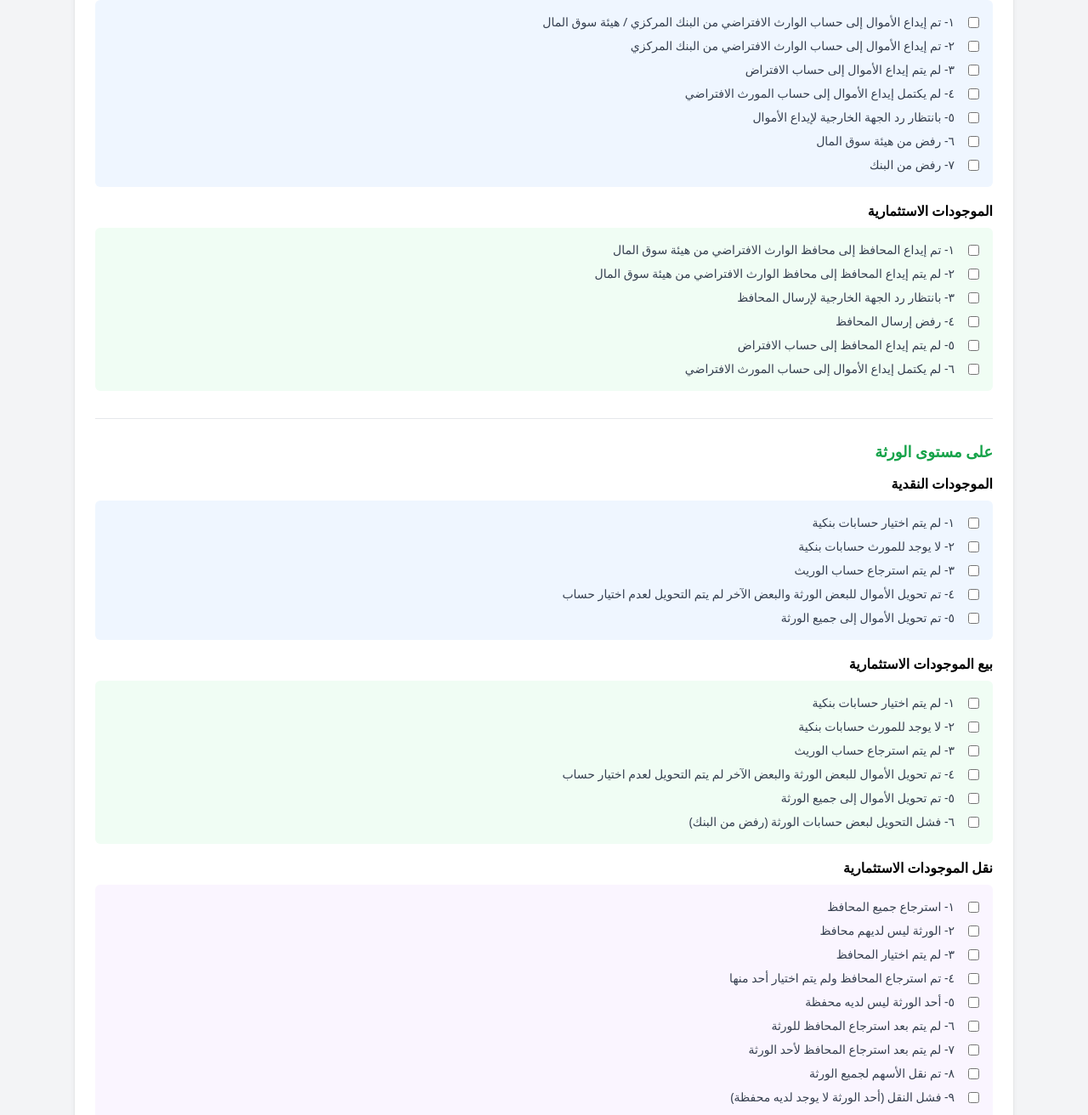
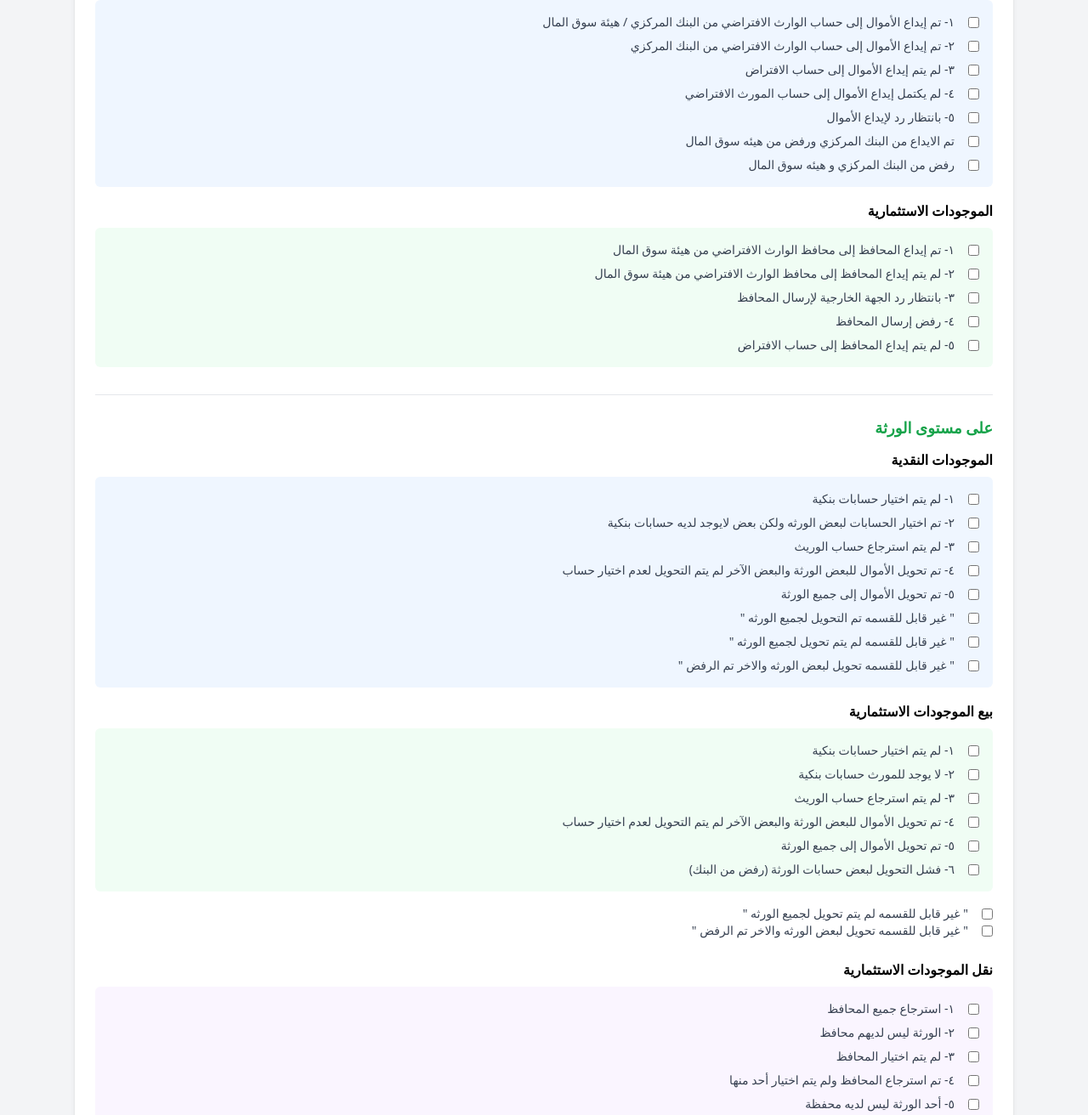
Before and after one commit to NORAHALSAEDI/turakat-reports, a plain HTML site: page index.html in a window 1280 px wide. Shown: the part 440-1752 px from the top of the page at 85% size. Drawn offline with nearby package versions, Linux system fonts and the light colour scheme.

Commit message:
تحديث: إضافة واجهة متكاملة ونظام التقارير

```diff
--- a/index.html
+++ b/index.html
@@ -108,16 +108,17 @@
                             </div>
                             <div class="flex items-start">
                                 <input type="checkbox" id="cash5" class="mt-1 ml-2 scale-110 md:scale-100">
-                                <label for="cash5" class="text-gray-700 text-xs md:text-sm mobile-text mr-2">٥- بانتظار رد الجهة الخارجية لإيداع الأموال</label>
+                                <label for="cash5" class="text-gray-700 text-xs md:text-sm mobile-text mr-2">٥- بانتظار رد لإيداع الأموال</label>
                             </div>
                             <div class="flex items-start">
                                 <input type="checkbox" id="cash6" class="mt-1 ml-2 scale-110 md:scale-100">
-                                <label for="cash6" class="text-gray-700 text-xs md:text-sm mobile-text mr-2">٦- رفض من هيئة سوق المال</label>
+                                <label for="cash6" class="text-gray-700 text-xs md:text-sm mobile-text mr-2">تم الايداع من البنك المركزي ورفض من هيئه سوق المال </label>
                             </div>
                             <div class="flex items-start">
                                 <input type="checkbox" id="cash7" class="mt-1 ml-2 scale-110 md:scale-100">
-                                <label for="cash7" class="text-gray-700 text-xs md:text-sm mobile-text mr-2">٧- رفض من البنك</label>
+                                <label for="cash7" class="text-gray-700 text-xs md:text-sm mobile-text mr-2">رفض من البنك المركزي و هيئه سوق المال </label>
                             </div>
+
                         </div>
                     </div>
 
@@ -145,10 +146,7 @@
                                 <input type="checkbox" id="inv5" class="mt-1 ml-2 scale-110 md:scale-100">
                                 <label for="inv5" class="text-gray-700 text-xs md:text-sm mobile-text mr-2">٥- لم يتم إيداع المحافظ إلى حساب الافتراض</label>
                             </div>
-                            <div class="flex items-start">
-                                <input type="checkbox" id="inv6" class="mt-1 ml-2 scale-110 md:scale-100">
-                                <label for="inv6" class="text-gray-700 text-xs md:text-sm mobile-text mr-2">٦- لم يكتمل إيداع الأموال إلى حساب المورث الافتراضي</label>
-                            </div>
+
                         </div>
                     </div>
                 </div>
@@ -167,7 +165,7 @@
                             </div>
                             <div class="flex items-start">
                                 <input type="checkbox" id="heir_cash2" class="mt-1 ml-2 scale-110 md:scale-100">
-                                <label for="heir_cash2" class="text-gray-700 text-xs md:text-sm mobile-text mr-2">٢- لا يوجد للمورث حسابات بنكية</label>
+                                <label for="heir_cash2" class="text-gray-700 text-xs md:text-sm mobile-text mr-2">٢-  تم اختيار الحسابات لبعض الورثه ولكن بعض  لايوجد لديه حسابات  بنكية</label>
                             </div>
                             <div class="flex items-start">
                                 <input type="checkbox" id="heir_cash3" class="mt-1 ml-2 scale-110 md:scale-100">
@@ -181,6 +179,19 @@
                                 <input type="checkbox" id="heir_cash5" class="mt-1 ml-2 scale-110 md:scale-100">
                                 <label for="heir_cash5" class="text-gray-700 text-xs md:text-sm mobile-text mr-2">٥- تم تحويل الأموال إلى جميع الورثة</label>
                             </div>
+                             <div class="flex items-start">
+                                <input type="checkbox" id="heir_cash5" class="mt-1 ml-2 scale-110 md:scale-100">
+                                <label for="heir_cash5" class="text-gray-700 text-xs md:text-sm mobile-text mr-2">" غير قابل للقسمه تم التحويل لجميع الورثه "</label>
+                            </div>
+                             <div class="flex items-start">
+                                <input type="checkbox" id="heir_cash5" class="mt-1 ml-2 scale-110 md:scale-100">
+                                <label for="heir_cash5" class="text-gray-700 text-xs md:text-sm mobile-text mr-2">" غير قابل للقسمه لم  يتم تحويل لجميع الورثه "</label>
+                            </div>
+                             <div class="flex items-start">
+                                <input type="checkbox" id="heir_cash5" class="mt-1 ml-2 scale-110 md:scale-100">
+                                <label for="heir_cash5" class="text-gray-700 text-xs md:text-sm mobile-text mr-2">"  غير قابل للقسمه تحويل لبعض الورثه  والاخر تم الرفض "</label>
+                            </div>
+
                         </div>
                     </div>
 
@@ -213,6 +224,15 @@
                                 <label for="heir_sell6" class="text-gray-700 text-xs md:text-sm mobile-text mr-2">٦- فشل التحويل لبعض حسابات الورثة (رفض من البنك)</label>
                             </div>
                         </div>
+                        </div>
+                             <div class="flex items-start">
+                                <input type="checkbox" id="heir_cash5" class="mt-1 ml-2 scale-110 md:scale-100">
+                                <label for="heir_cash5" class="text-gray-700 text-xs md:text-sm mobile-text mr-2">" غير قابل للقسمه لم  يتم تحويل لجميع الورثه "</label>
+                            </div>
+                             <div class="flex items-start">
+                                <input type="checkbox" id="heir_cash5" class="mt-1 ml-2 scale-110 md:scale-100">
+                                <label for="heir_cash5" class="text-gray-700 text-xs md:text-sm mobile-text mr-2">"  غير قابل للقسمه تحويل لبعض الورثه  والاخر تم الرفض "</label>
+                            </div>
                     </div>
 
                     <!-- الورثة - نقل موجودات استثمارية -->
@@ -271,34 +291,10 @@
                             <label for="doc1" class="text-gray-700 text-xs md:text-sm mobile-text mr-2">١- نقص في البيانات الأساسية</label>
                         </div>
                         <div class="flex items-start">
-                            <input type="checkbox" id="doc2" class="mt-1 ml-2 scale-110 md:scale-100">
-                            <label for="doc2" class="text-gray-700 text-xs md:text-sm mobile-text mr-2">٢- بيانات الورثة غير مكتملة</label>
-                        </div>
-                        <div class="flex items-start">
                             <input type="checkbox" id="doc3" class="mt-1 ml-2 scale-110 md:scale-100">
                             <label for="doc3" class="text-gray-700 text-xs md:text-sm mobile-text mr-2">٣- خطأ في تواريخ الوفاة أو الميلاد</label>
                         </div>
-                        <div class="flex items-start">
-                            <input type="checkbox" id="doc4" class="mt-1 ml-2 scale-110 md:scale-100">
-                            <label for="doc4" class="text-gray-700 text-xs md:text-sm mobile-text mr-2">٤- وثائق الهوية غير واضحة أو منتهية الصلاحية</label>
-                        </div>
-                        <div class="flex items-start">
-                            <input type="checkbox" id="doc5" class="mt-1 ml-2 scale-110 md:scale-100">
-                            <label for="doc5" class="text-gray-700 text-xs md:text-sm mobile-text mr-2">٥- نقص في المستندات المطلوبة</label>
-                        </div>
-                        <div class="flex items-start">
-                            <input type="checkbox" id="doc6" class="mt-1 ml-2 scale-110 md:scale-100">
-                            <label for="doc6" class="text-gray-700 text-xs md:text-sm mobile-text mr-2">٦- تناقض في المعلومات بين المستندات</label>
-                        </div>
-                        <div class="flex items-start">
-                            <input type="checkbox" id="doc7" class="mt-1 ml-2 scale-110 md:scale-100">
-                            <label for="doc7" class="text-gray-700 text-xs md:text-sm mobile-text mr-2">٧- حاجة للتوثيق الإضافي</label>
-                        </div>
-                        <div class="flex items-start">
-                            <input type="checkbox" id="doc8" class="mt-1 ml-2 scale-110 md:scale-100">
-                            <label for="doc8" class="text-gray-700 text-xs md:text-sm mobile-text mr-2">٨- انتظار موافقة الجهات الحكومية</label>
-                        </div>
-                    </div>
+
                 </div>
             </div>
 
```
